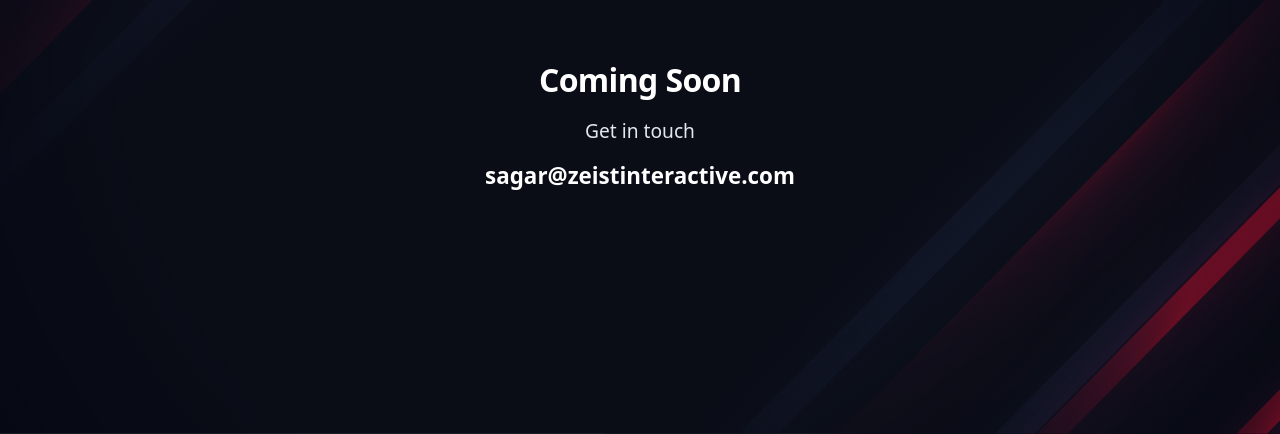
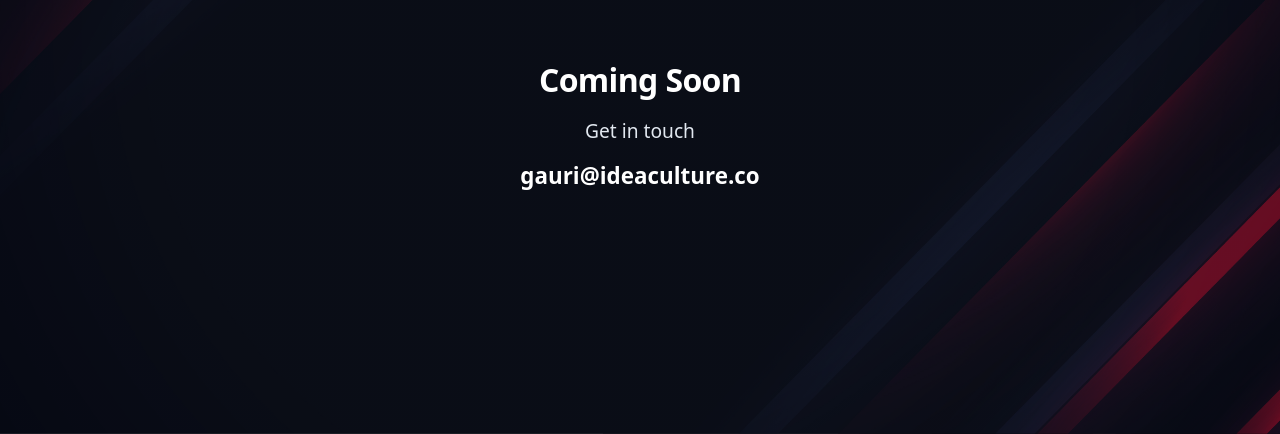
Before and after one commit to Soham908/idea-culture, a plain HTML site: page index.html in a window 1280 px wide. Shown: the part 366-800 px from the top of the page. Drawn offline with Linux system fonts and the light colour scheme.

Commit message:
email change

```diff
--- a/index.html
+++ b/index.html
@@ -84,7 +84,7 @@
     <img src="logo2.png" alt="IdeaCulture" class="logo" />
     <h1>Coming Soon</h1>
     <p>Get in touch</p>
-    <p class="email">sagar@zeistinteractive.com</p>
+    <p class="email">gauri@ideaculture.co</p>
   </div>
 </body>
 </html>
```
